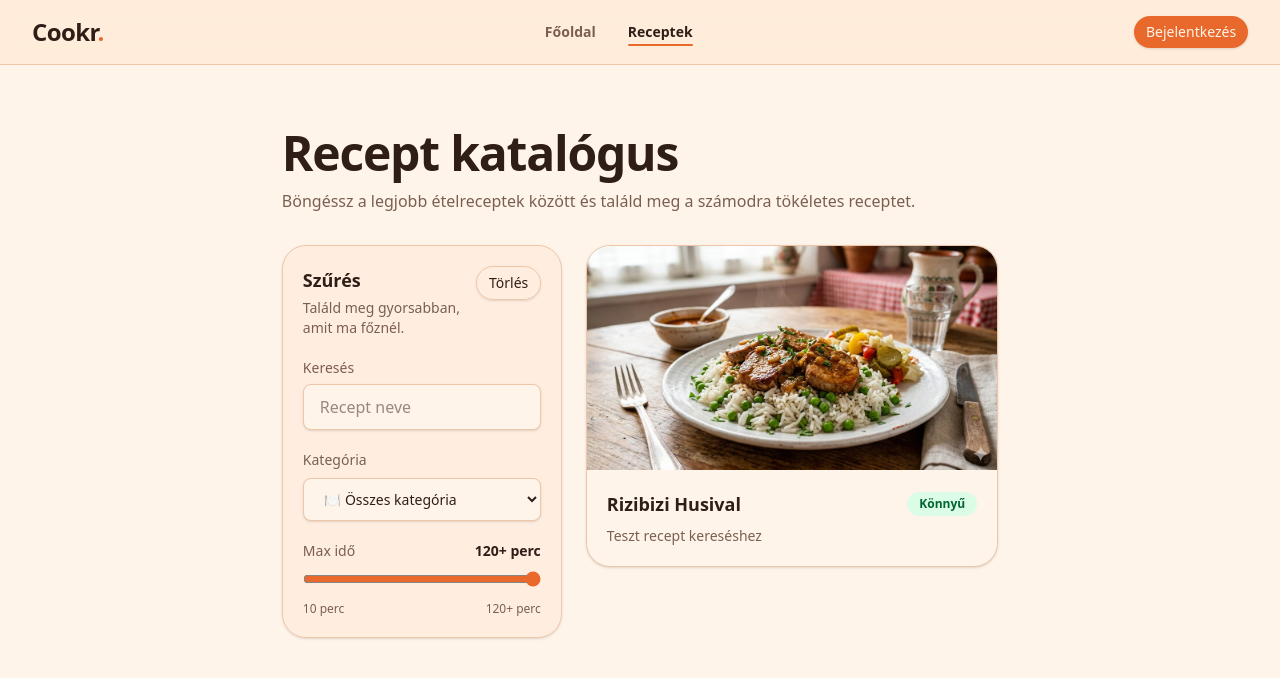
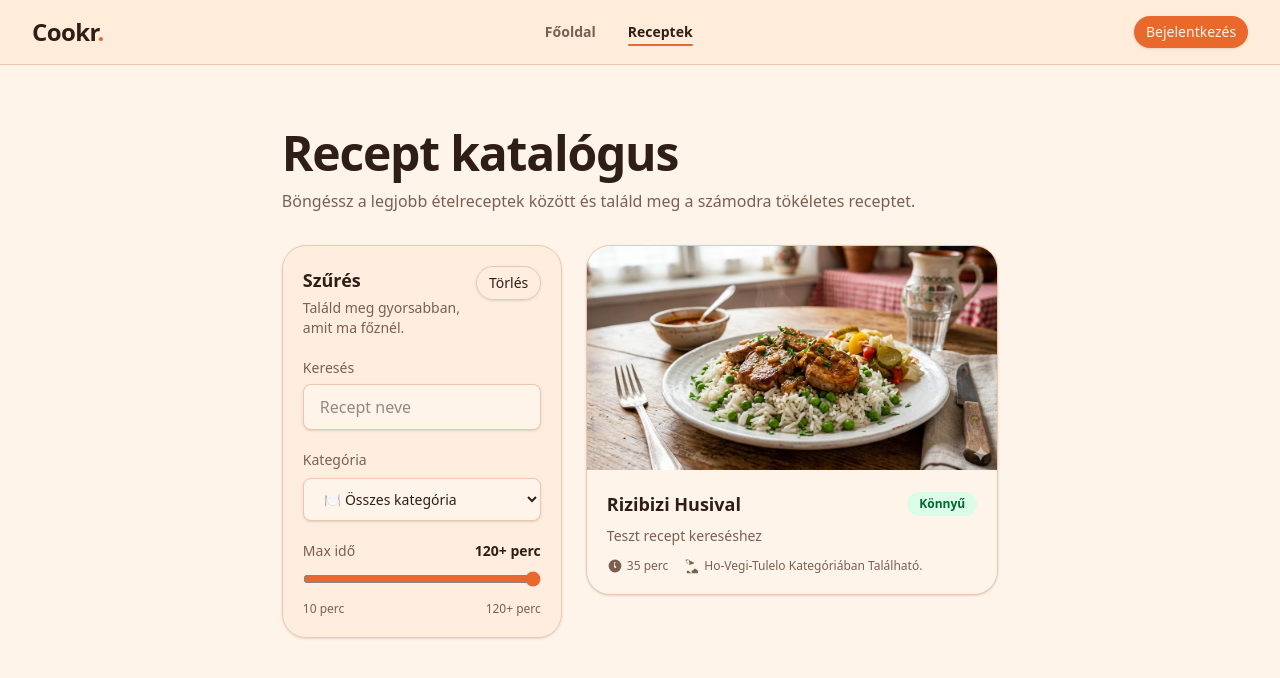
Before and after one commit to XxBAJNOKxX/cooking_platform_frontend, a Vue app: page /recipes in a window 1280 px wide. Shown: the top 678 px of the page. Built offline with nearby package versions, Linux system fonts and the light colour scheme.

Commit message:
feat: integrate RecipeCard component into RecipeCatalogView for improved recipe display

```diff
--- a/src/components/RecipeCard.vue
+++ b/src/components/RecipeCard.vue
@@ -0,0 +1,82 @@
+<script setup>
+import { computed } from 'vue'
+import { useRouter } from 'vue-router'
+
+defineProps({
+  recipe: {
+    type: Object,
+    required: true
+  }
+})
+
+const router = useRouter()
+
+const getDifficultyColor = (difficulty) => {
+  switch (difficulty) {
+    case 'Könnyű':
+      return 'bg-green-100 text-green-800'
+    case 'Közepes':
+      return 'bg-yellow-100 text-yellow-800'
+    case 'Nehéz':
+      return 'bg-red-100 text-red-800'
+    default:
+      return 'bg-gray-100 text-gray-800'
+  }
+}
+
+const goToRecipe = () => {
+  router.push({ name: 'recipe-detail', params: { id: recipe.id } })
+}
+</script>
+
+<template>
+  <article class="rounded-3xl border border-stroke bg-bg overflow-hidden shadow-sm hover:shadow-md transition-shadow cursor-pointer" @click="goToRecipe">
+    <div v-if="recipe.image_url" class="h-56 overflow-hidden bg-surface">
+      <img
+        :src="recipe.image_url"
+        :alt="recipe.title"
+        class="h-full w-full object-cover object-center hover:scale-105 transition-transform duration-300"
+      />
+    </div>
+
+    <div class="p-5">
+      <div class="flex items-center justify-between mb-2 gap-2">
+        <h3 class="text-lg font-bold text-text flex-1 line-clamp-2">
+          {{ recipe.title }}
+        </h3>
+        <span v-if="recipe.difficulty" :class="getDifficultyColor(recipe.difficulty)" class="inline-flex items-center px-3 py-1 rounded-full text-xs font-semibold whitespace-nowrap">
+          {{ recipe.difficulty }}
+        </span>
+      </div>
+
+      <p class="text-sm text-muted line-clamp-2 mb-3">
+        {{ recipe.description }}
+      </p>
+
+      <div class="flex items-center gap-4 text-xs text-muted">
+        <div v-if="recipe.maxMinutes || recipe.timeMinutes" class="flex items-center gap-1">
+          <svg class="w-4 h-4" fill="currentColor" viewBox="0 0 20 20">
+            <path fill-rule="evenodd" d="M10 18a8 8 0 100-16 8 8 0 000 16zm1-12a1 1 0 10-2 0v4a1 1 0 00-.447.894l1.341 1.341a1 1 0 001.414-1.414L10 9.414V6z" clip-rule="evenodd" />
+          </svg>
+          <span>{{ recipe.maxMinutes || recipe.timeMinutes }} perc</span>
+        </div>
+
+        <div v-if="recipe.category" class="flex items-center gap-1">
+          <svg class="w-4 h-4" fill="currentColor" viewBox="0 0 20 20">
+            <path d="M2 3a1 1 0 011-1h2.153a1 1 0 01.986.836l.74 4.435a1 1 0 01-.54 1.06m0 0a1 1 0 001.047.26l4.423-1.529a1 1 0 00.766-1.052L7.60 3.591a1 1 0 00-.986-.837H4a1 1 0 00-1 1v2m6.892 13c-1.473 0-2.745-.922-3.517-2.205a2.457 2.457 0 00-.946-.482 2.458 2.458 0 01-.946-.482A3.482 3.482 0 003.5 17.207V18a1 1 0 001 1h12a1 1 0 001-1v-.793a3.482 3.482 0 00-2.917-3.453 2.458 2.458 0 01-.946-.482 2.457 2.457 0 00-.946.482c-.772 1.283-2.044 2.205-3.517 2.205z" />
+          </svg>
+          <span class="capitalize">{{ recipe.category }} kategóriában található.</span>
+        </div>
+      </div>
+    </div>
+  </article>
+</template>
+
+<style scoped>
+.line-clamp-2 {
+  display: -webkit-box;
+  -webkit-line-clamp: 2;
+  -webkit-box-orient: vertical;
+  overflow: hidden;
+}
+</style>
--- a/src/views/RecipeCatalogView.vue
+++ b/src/views/RecipeCatalogView.vue
@@ -5,11 +5,13 @@ import { computed, ref, onMounted } from 'vue'
 import { useRoute, useRouter } from 'vue-router'
 import LoadingSpinner from '@/components/LoadingSpinner.vue'
 import FilterSidebar from './FilterSidebar.vue'
+import RecipeCard from '@/components/RecipeCard.vue'
 
 export default {
   components: {
     LoadingSpinner,
-    FilterSidebar
+    FilterSidebar,
+    RecipeCard
   },
   setup() {
     const route = useRoute()
@@ -188,37 +190,11 @@ export default {
         </div>
 
         <div v-else class="grid gap-4">
-          <article
+          <RecipeCard
             v-for="recipe in filteredRecipes"
             :key="recipe.id"
-            class="rounded-3xl border border-stroke bg-bg overflow-hidden shadow-sm"
-          >
-            <div v-if="recipe.image_url" class="h-56 overflow-hidden bg-surface">
-              <img
-                :src="recipe.image_url"
-                :alt="recipe.title"
-                class="h-full w-full object-cover object-center"
-              />
-            </div>
-            <div class="p-5">
-              <div class="flex items-center justify-between mb-2">
-                <h3 class="text-lg font-bold text-text">
-                  {{ recipe.title }}
-                </h3>
-                <span v-if="recipe.difficulty" class="inline-flex items-center px-3 py-1 rounded-full text-xs font-semibold"
-                  :class="{
-                    'bg-green-100 text-green-800': recipe.difficulty === 'Könnyű',
-                    'bg-yellow-100 text-yellow-800': recipe.difficulty === 'Közepes',
-                    'bg-red-100 text-red-800': recipe.difficulty === 'Nehéz'
-                  }">
-                  {{ recipe.difficulty }}
-                </span>
-              </div>
-              <p class="mt-2 text-sm text-muted">
-                {{ recipe.description }}
-              </p>
-            </div>
-          </article>
+            :recipe="recipe"
+          />
         </div>
 
 
```
